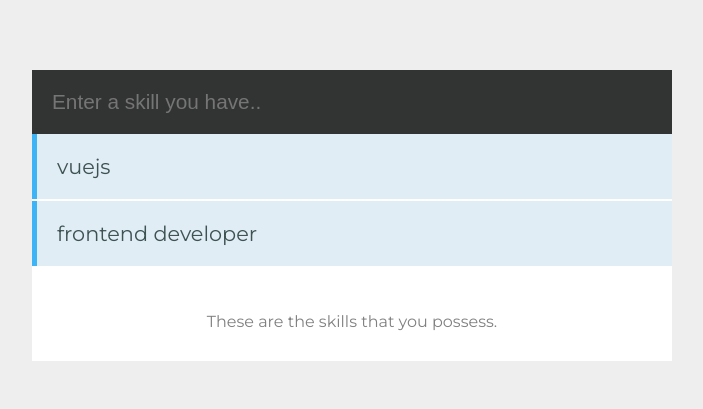
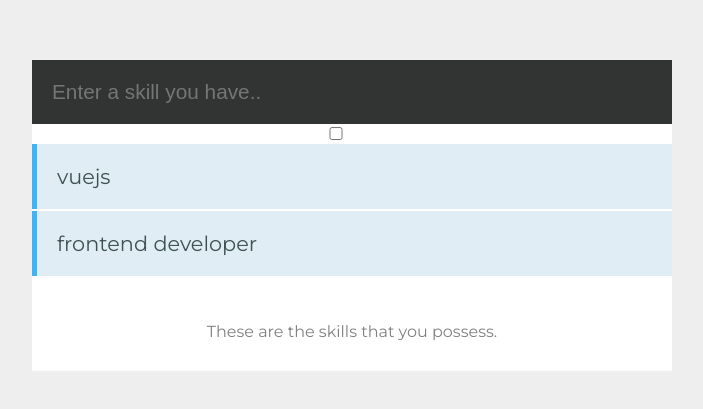
Before and after one commit to phogbinh/vue2-78tNYZUS-ps, a Vue app: page / in a window 1280 px wide. Shown: the part 177-586 px from the top of the page, without its empty margins (288-991 px from the left). Built offline with nearby package versions, Linux system fonts and the light colour scheme.

Commit message:
[master] Added lesson 4.3.

```diff
--- a/src/components/Skills.vue
+++ b/src/components/Skills.vue
@@ -2,7 +2,8 @@
   <div class="hello">
     <div class='holder'>
       <form @submit.prevent='addSkill'>
-      <input type='text' placeholder='Enter a skill you have..' v-model='skill'>
+        <input type='text' placeholder='Enter a skill you have..' v-model='skill'>
+        <input type='checkbox' id='checkbox' v-model='checked'>
       </form>
       <ul>
         <li v-for='(data, index) in skills' :key='index'>{{ data['skill'] }}</li>
@@ -17,6 +18,7 @@ export default {
   name: 'Skills',
   data() {
     return {
+      'checked': false,
       'skill': '',
       'skills': [
         { 'skill': 'vuejs' },
@@ -28,6 +30,7 @@ export default {
     addSkill() {
       this['skills'].push({ 'skill': this['skill'] })
       this['skill'] = ''; // clear out user input on enter
+      console.log('This checkbox value is: ' + this['checked'])
     }
   }
 }
```
